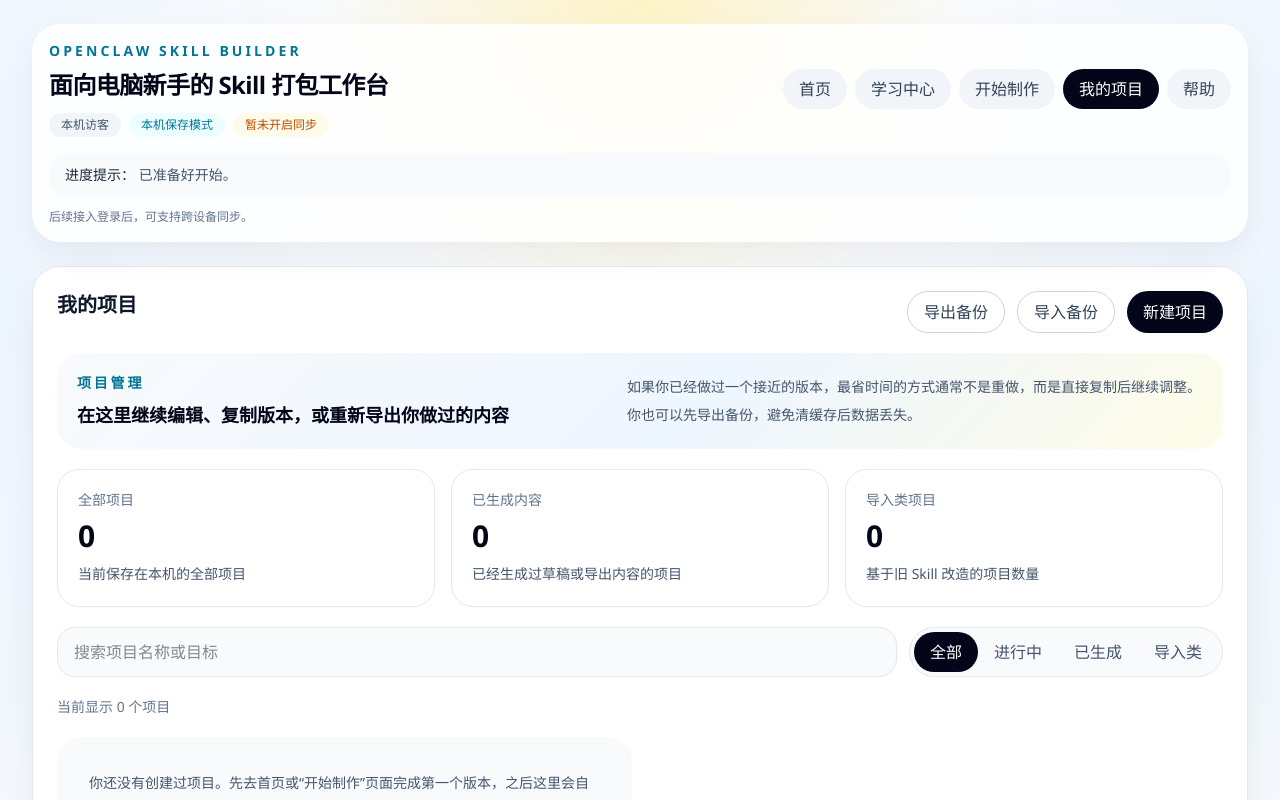
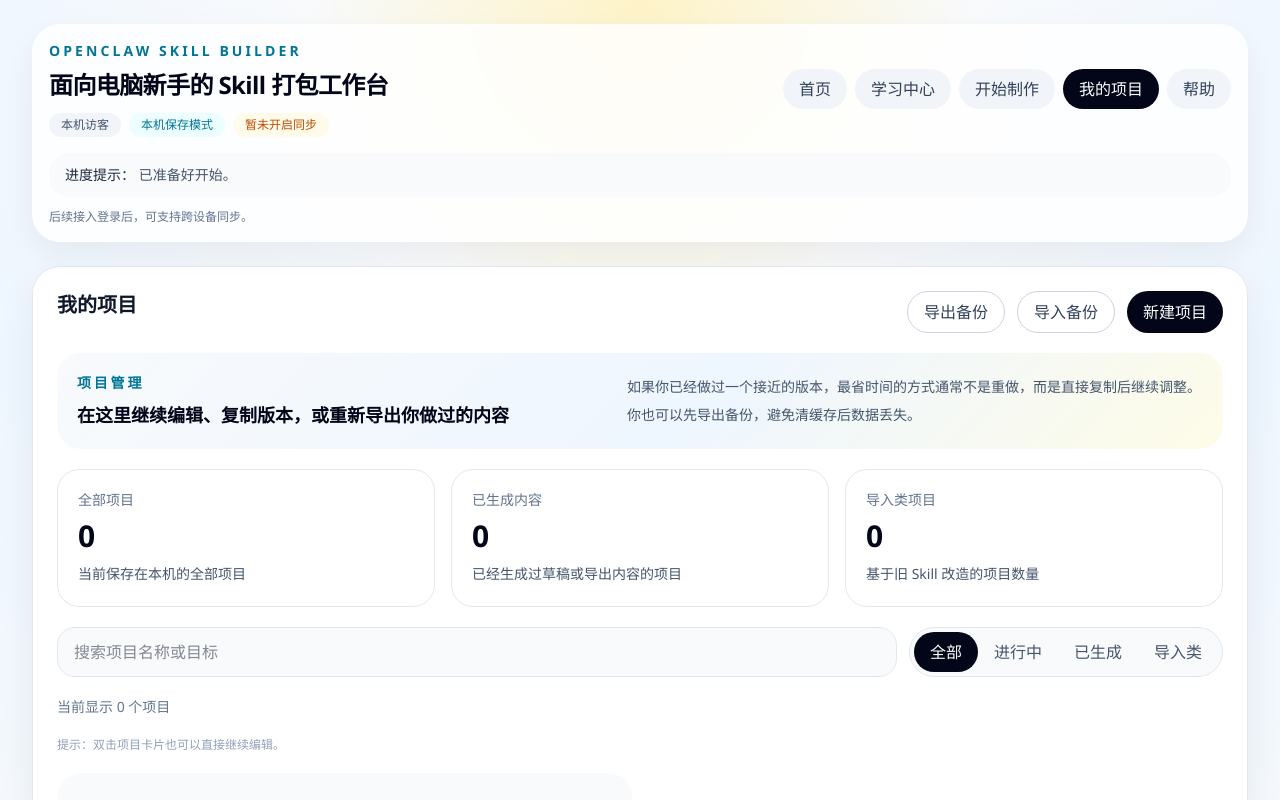
Before and after one commit to jiayuan04091016/openclaw-skill-builder, a Next.js app: page / in a window 1280 px wide. Both pictures are taken after a click on the button "我的项目". Shown: the top 800 px of the page. Built offline with nearby package versions, Linux system fonts and the light colour scheme.

Commit message:
Hint project card shortcut in list

```diff
--- a/src/components/skill-builder-app.tsx
+++ b/src/components/skill-builder-app.tsx
@@ -1031,6 +1031,7 @@ export function SkillBuilderApp() {
                 当前显示 {filteredProjects.length} 个项目
                 {projectKeyword.trim() || projectFilter !== "all" ? "（已应用筛选）" : ""}
               </div>
+              <div className="mb-5 text-xs text-slate-400">提示：双击项目卡片也可以直接继续编辑。</div>
 
               <div className="grid gap-4 md:grid-cols-2">
                 {filteredProjects.length ? (
```
